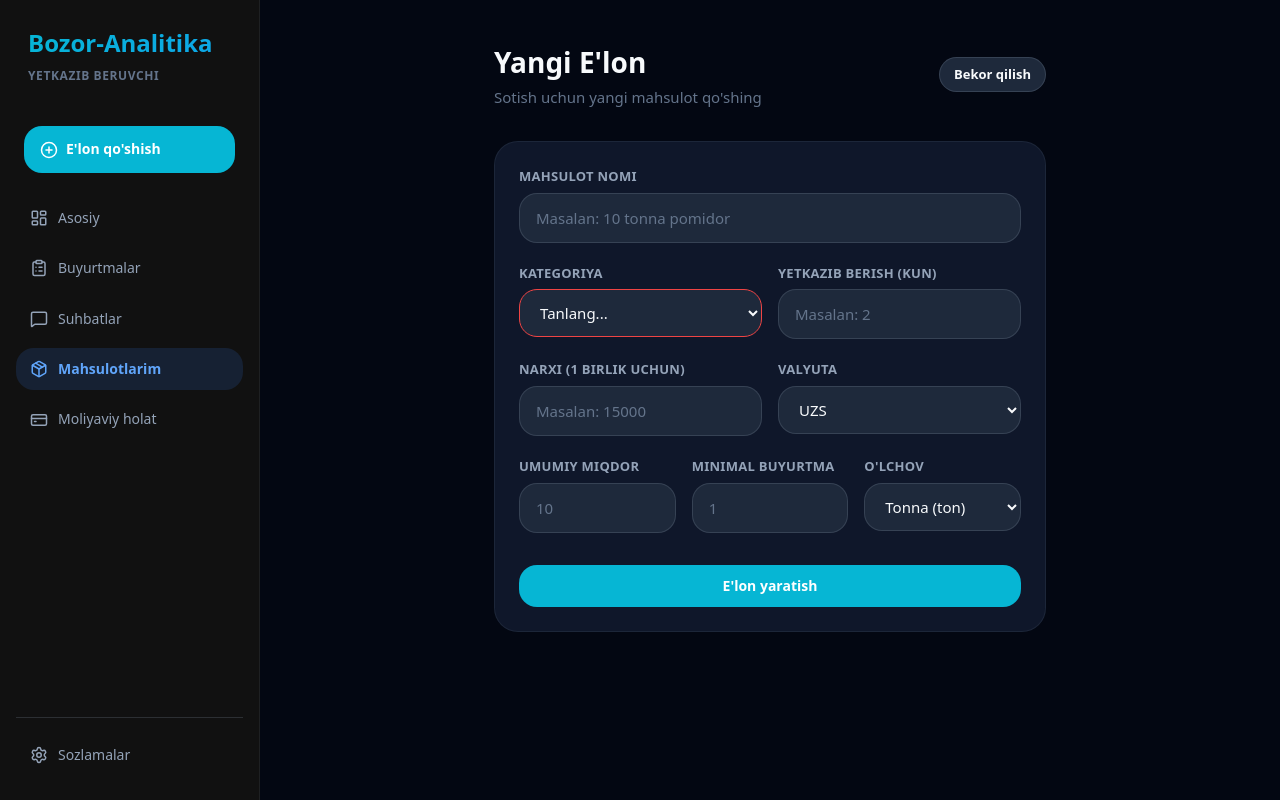
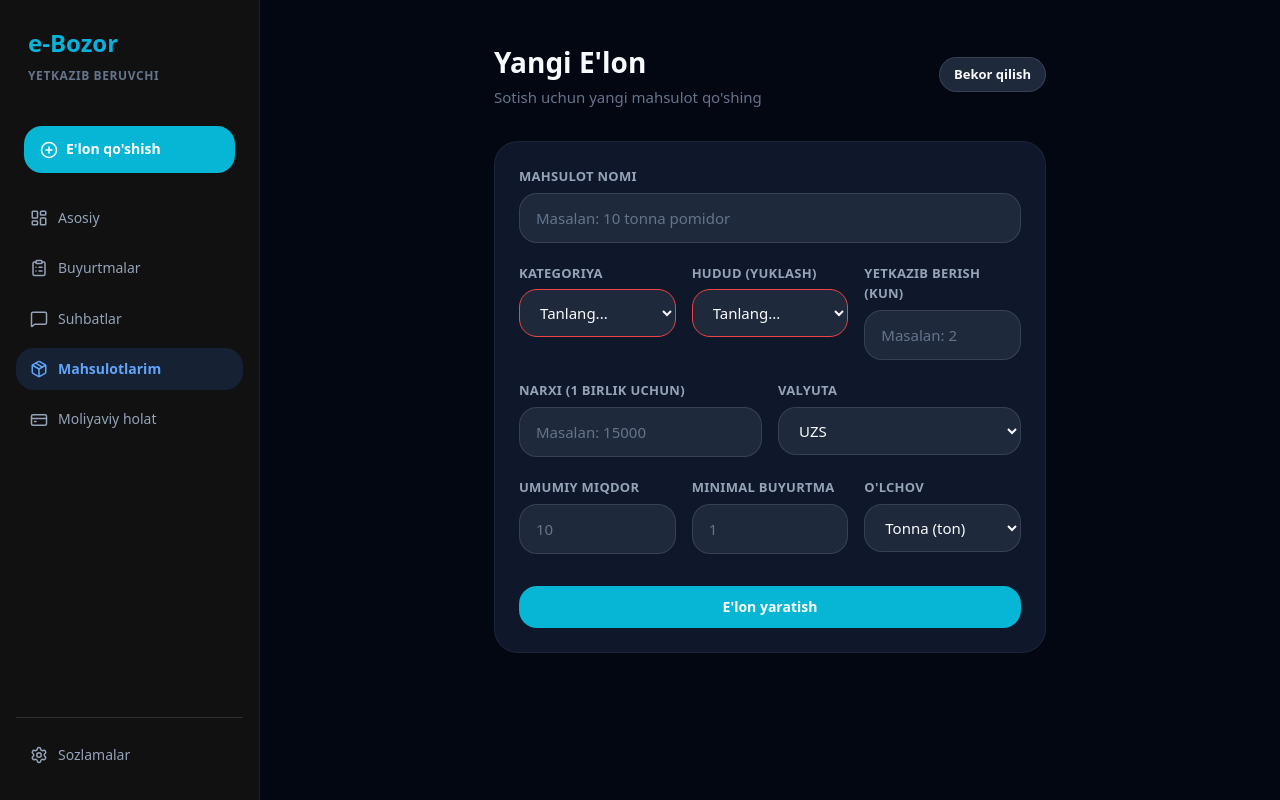
Before and after one commit to baxramov21/e-bazar, a Next.js app: page /supplier/listings/new in a window 1280 px wide. Built offline with nearby package versions, Linux system fonts and the light colour scheme.

Commit message:
chore: rename project from Bozor-Analitika to e-Bozor across the application

```diff
--- a/src/app/buyer/rfq/[id]/actions.ts
+++ b/src/app/buyer/rfq/[id]/actions.ts
@@ -80,7 +80,7 @@ export async function runAiMatchingAction(rfqId: string) {
 
   // 4. Ask Gemini to evaluate and score
   const prompt = `
-    You are an expert B2B procurement AI for "Bozor-Analitika". Evaluate the following supplier listings against the buyer's RFQ.
+    You are an expert B2B procurement AI for "e-Bozor". Evaluate the following supplier listings against the buyer's RFQ.
 
     Buyer RFQ:
     - Title: ${rfq.title}
--- a/src/app/globals.css
+++ b/src/app/globals.css
@@ -1,7 +1,7 @@
 @import "tailwindcss";
 
 /* ─────────────────────────────────────────────────
-   BOZOR-ANALITIKA  ·  Global Design System
+   e-Bozor  ·  Global Design System
    ───────────────────────────────────────────────── */
 
 @layer base {
--- a/src/app/layout.tsx
+++ b/src/app/layout.tsx
@@ -8,7 +8,7 @@ const outfit = Outfit({
 });
 
 export const metadata: Metadata = {
-  title: "Bozor-Analitika | B2B Savdo Platformasi",
+  title: "e-Bozor | B2B Savdo Platformasi",
   description:
     "Uzbekiston uchun sun'iy intellekt asosidagi B2B savdo tahlili va buyurtma moslashtirish platformasi.",
   keywords: ["b2b", "savdo", "uzbekistan", "bozor", "analitika", "supplier"],
--- a/src/app/login/page.tsx
+++ b/src/app/login/page.tsx
@@ -28,7 +28,7 @@ export default function LoginPage() {
           </div>
           <h1 style={{ fontSize: "1.75rem", fontWeight: 800 }}>Tizimga kirish</h1>
           <p style={{ color: "var(--color-text-muted)", marginTop: 4 }}>
-            Bozor-Analitika platformasiga xush kelibsiz
+            e-Bozor platformasiga xush kelibsiz
           </p>
         </div>
 
--- a/src/app/page.tsx
+++ b/src/app/page.tsx
@@ -25,7 +25,7 @@ export default function HomePage() {
               <polyline points="22 12 18 12 15 21 9 3 6 12 2 12" />
             </svg>
           </div>
-          <span style={{ fontSize: "1.1rem", fontWeight: 800, letterSpacing: "0.02em" }}>Bozor-Analitika</span>
+          <span style={{ fontSize: "1.1rem", fontWeight: 800, letterSpacing: "0.02em" }}>e-Bozor</span>
         </div>
         <div style={{ display: "flex", gap: 16 }}>
           <Link href="/buyer/dashboard" className="btn btn-ghost">Xaridor (Dev)</Link>
--- a/src/app/register/page.tsx
+++ b/src/app/register/page.tsx
@@ -87,7 +87,7 @@ export default function RegisterPage() {
             </svg>
           </div>
           <h1 style={{ fontSize: "1.75rem", fontWeight: 800, marginBottom: 8 }}>
-            Bozor-Analitika
+            e-Bozor
           </h1>
           <p style={{ color: "var(--color-text-muted)", fontSize: "14px" }}>
             Platformaga kirish uchun ma&apos;lumotlaringizni kiriting
--- a/src/app/supplier/billing/page.tsx
+++ b/src/app/supplier/billing/page.tsx
@@ -24,7 +24,7 @@ export default async function SupplierBillingPage() {
         <div>
           <h1 style={{ fontSize: "2rem", fontWeight: 800 }}>Moliya va Hisob-kitoblar</h1>
           <p style={{ color: "var(--color-text-muted)", marginTop: 4 }}>
-            Bozor-Analitika platformasi orqali sotilgan mahsulotlar va komissiya to'lovlari
+            e-Bozor platformasi orqali sotilgan mahsulotlar va komissiya to'lovlari
           </p>
         </div>
         <Link href="/supplier/dashboard" className="btn btn-secondary">Orqaga</Link>
--- a/src/app/supplier/listings/new/actions.ts
+++ b/src/app/supplier/listings/new/actions.ts
@@ -18,8 +18,9 @@ export async function createListingAction(prevState: any, formData: FormData) {
   const moq = Number(formData.get("moq"));
   const unit = formData.get("unit") as string;
   const delivery_days = Number(formData.get("delivery_days"));
+  const location_region = formData.get("location_region") as string;
 
-  if (!title || !category || !price_per_unit || !currency || !available_quantity || !moq || !unit) {
+  if (!title || !category || !price_per_unit || !currency || !available_quantity || !moq || !unit || !location_region) {
     return { error: "Iltimos, barcha majburiy maydonlarni to'ldiring." };
   }
 
@@ -33,6 +34,7 @@ export async function createListingAction(prevState: any, formData: FormData) {
     moq,
     unit,
     delivery_days,
+    location_region,
     is_active: true
   });
 
--- a/src/app/supplier/listings/new/page.tsx
+++ b/src/app/supplier/listings/new/page.tsx
@@ -41,7 +41,7 @@ export default function NewListingPage() {
             <input id="title" name="title" type="text" className="input" placeholder="Masalan: 10 tonna pomidor" required />
           </div>
 
-          <div style={{ display: "grid", gridTemplateColumns: "1fr 1fr", gap: 16 }}>
+          <div style={{ display: "grid", gridTemplateColumns: "1fr 1fr 1fr", gap: 16 }}>
             <div>
               <label className="input-label" htmlFor="category">Kategoriya</label>
               <select id="category" name="category" className="input" required>
@@ -51,6 +51,17 @@ export default function NewListingPage() {
                 <option value="Sanoat">Sanoat</option>
                 <option value="Qurilish">Qurilish</option>
                 <option value="Oziq-ovqat">Oziq-ovqat</option>
+              </select>
+            </div>
+            <div>
+              <label className="input-label" htmlFor="location_region">Hudud (Yuklash)</label>
+              <select id="location_region" name="location_region" className="input" required>
+                <option value="">Tanlang...</option>
+                <option value="Toshkent shahri">Toshkent shahri</option>
+                <option value="Toshkent viloyati">Toshkent viloyati</option>
+                <option value="Samarqand">Samarqand</option>
+                <option value="Farg'ona">Farg'ona</option>
+                <option value="Navoiy">Navoiy</option>
               </select>
             </div>
             <div>
--- a/src/components/BuyerSidebar.tsx
+++ b/src/components/BuyerSidebar.tsx
@@ -29,7 +29,7 @@ export default function BuyerSidebar() {
       {/* Logo */}
       <div style={{ padding: "0 12px", marginBottom: 40 }}>
         <h2 style={{ fontSize: "1.5rem", fontWeight: 800, background: "linear-gradient(135deg, var(--color-accent-light), #a78bfa)", WebkitBackgroundClip: "text", WebkitTextFillColor: "transparent" }}>
-          Bozor-Analitika
+          e-Bozor
         </h2>
         <span style={{ fontSize: "0.75rem", color: "var(--color-text-muted)", textTransform: "uppercase", letterSpacing: "0.05em", fontWeight: 600 }}>
           Xaridor paneli
--- a/src/components/SupplierSidebar.tsx
+++ b/src/components/SupplierSidebar.tsx
@@ -29,7 +29,7 @@ export default function SupplierSidebar() {
       {/* Logo */}
       <div style={{ padding: "0 12px", marginBottom: 40 }}>
         <h2 style={{ fontSize: "1.5rem", fontWeight: 800, background: "linear-gradient(135deg, var(--color-supplier), #0ea5e9)", WebkitBackgroundClip: "text", WebkitTextFillColor: "transparent" }}>
-          Bozor-Analitika
+          e-Bozor
         </h2>
         <span style={{ fontSize: "0.75rem", color: "var(--color-text-muted)", textTransform: "uppercase", letterSpacing: "0.05em", fontWeight: 600 }}>
           Yetkazib beruvchi
--- /dev/null
+++ b/test-chat.js
@@ -0,0 +1,12 @@
+const { createClient } = require('@supabase/supabase-js');
+require('dotenv').config({ path: '.env.local' });
+const supabase = createClient(process.env.NEXT_PUBLIC_SUPABASE_URL, process.env.NEXT_PUBLIC_SUPABASE_ANON_KEY);
+async function test() {
+  const { data, error } = await supabase.from("chat_messages").insert({
+    order_id: "a059f3af-3ef8-46b4-b829-71052ced7c41", // from screenshot
+    sender_id: "11111111-1111-1111-1111-111111111111",
+    content: "Test"
+  });
+  console.log("Error:", error);
+}
+test();
```
